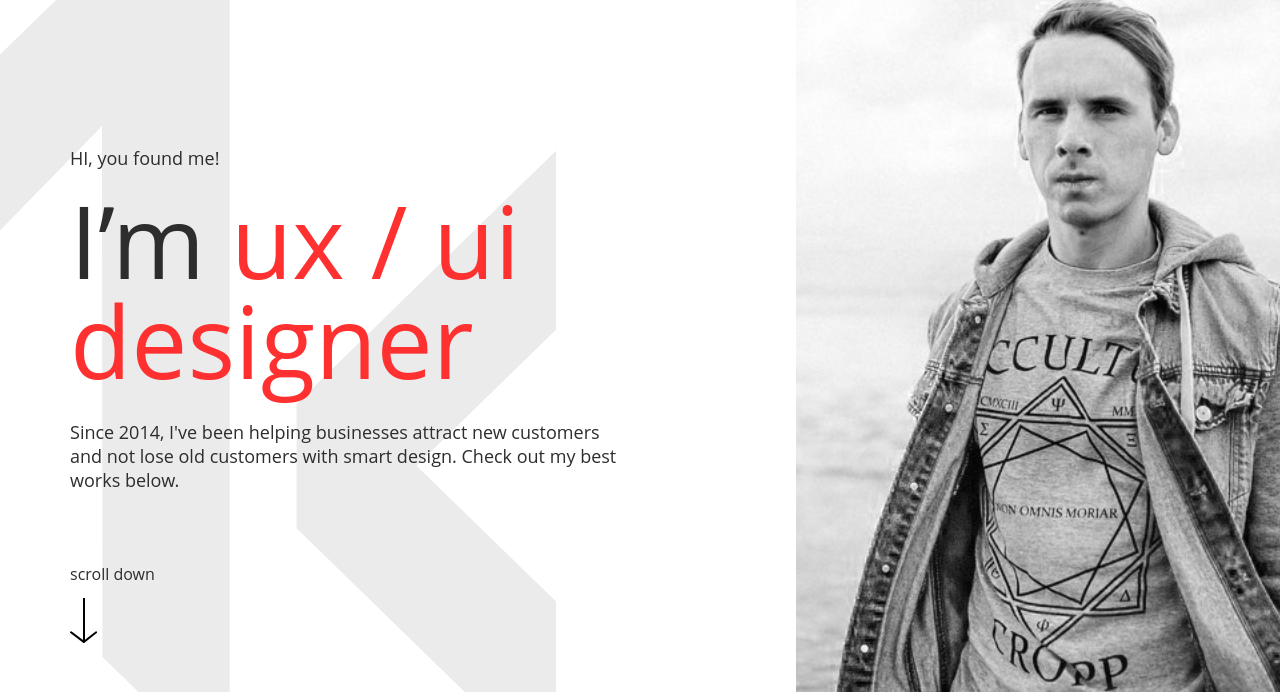
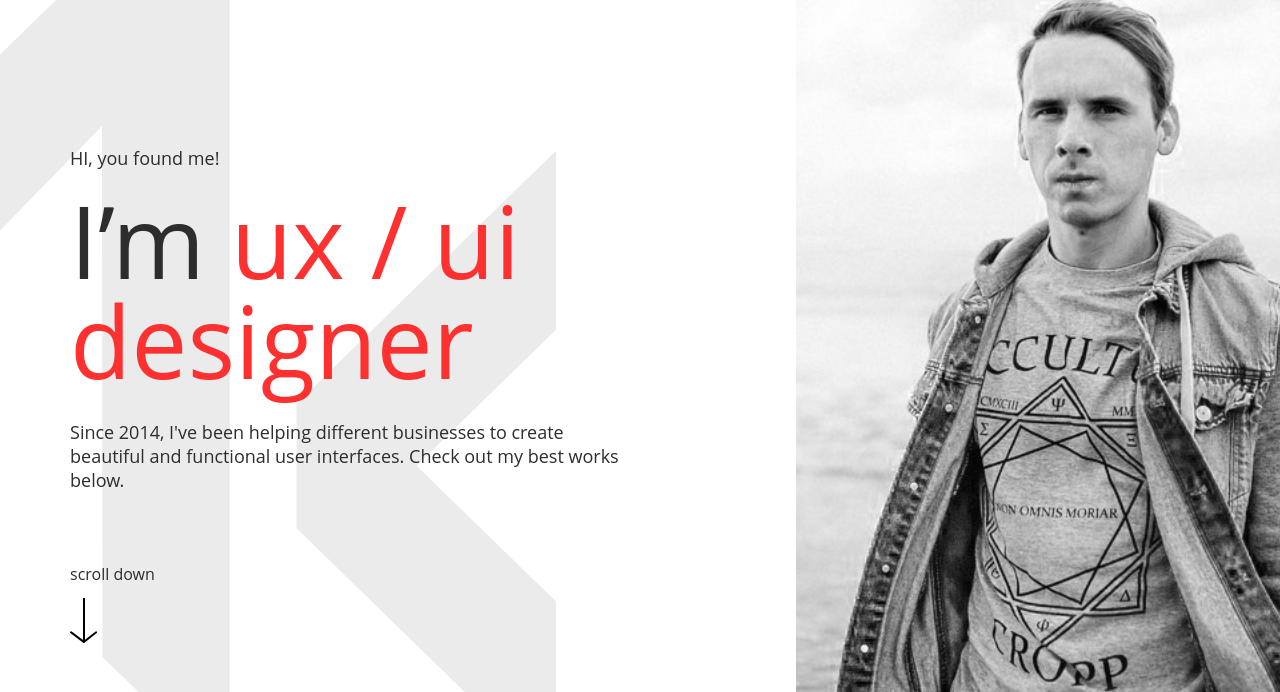
Before and after one commit to Ospon/portfolio, a website: page index.html in a window 1280 px wide. Shown: the part 105-797 px from the top of the page. Drawn offline with nearby package versions, Linux system fonts and the light colour scheme; files that its build step writes are made by us from their sources.

Commit message:
Edited text on loading page

```diff
--- a/index.html
+++ b/index.html
@@ -156,7 +156,7 @@
       <div class="loading-screen__text-wrapper">
         <span class="loading-screen__greeting-text">HI, you found me!</span>
         <h1 class="loading-screen__title">I’m <span class="loading-screen__red-color">ux / ui designer</span></h1>
-        <span class="loading-screen__description">Since 2014, I've been helping businesses attract new customers and not lose old customers with smart design. Check out my best works below.</span>
+        <span class="loading-screen__description">Since 2014, I've been helping different businesses to create beautiful and functional user interfaces. Check out my best works below.</span>
       </div>
       <div class="loading-screen__scroll-wrapper">
         <span class="loading-screen__scroll">scroll down</span>
```
